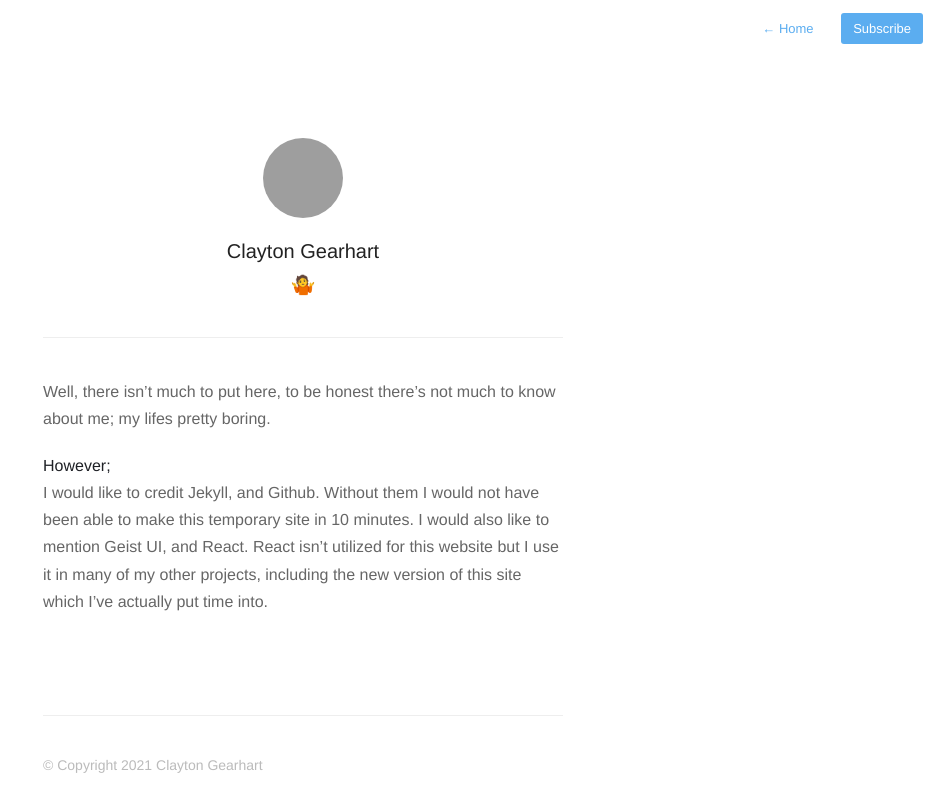
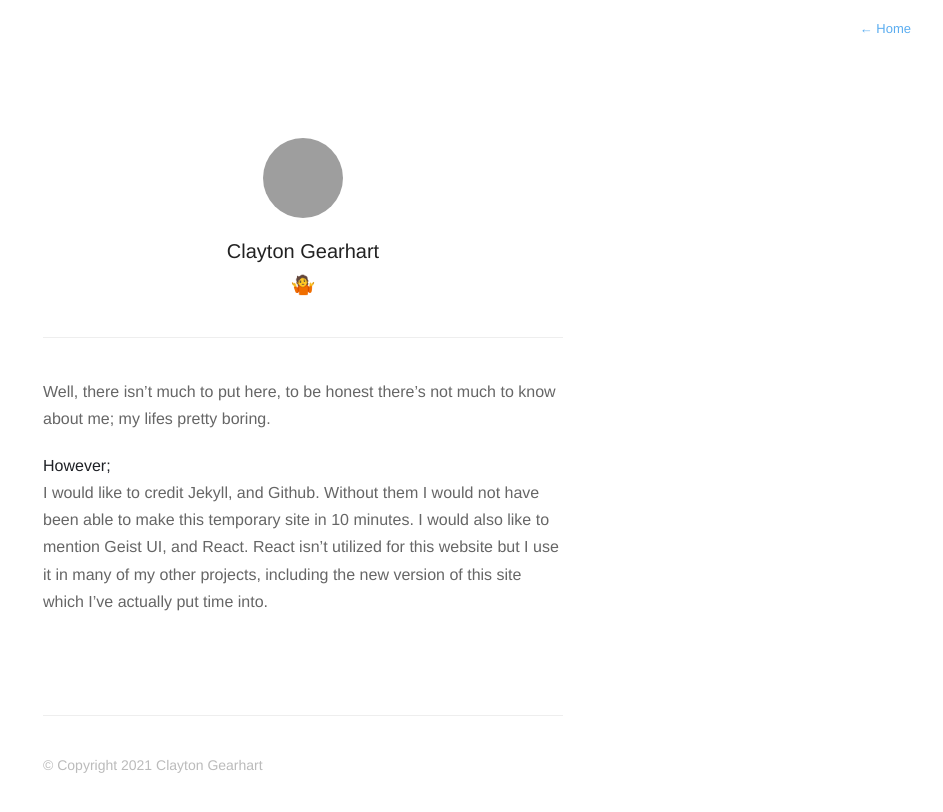
Before and after one commit to claytongearhart/claytongearhart.github.io, a Jekyll site: the page built from about.md, in a window 1280 px wide. Shown: the top 812 px of the page, without its empty margins (337-1280 px from the left). Built offline with Jekyll 4.4.1, drawn with Linux system fonts in a browser that asks for light colours; nearby versions of some CDN libraries; grey boxes are pictures that could not be loaded.

Commit message:
Update navigation.html

```diff
--- a/_includes/navigation.html
+++ b/_includes/navigation.html
@@ -6,5 +6,4 @@
     {% if page.url != "/about/" %}
         <a href="{{ "/" | relative_url  }}about">About </a>
     {% endif %}
-    <a class="cta" href="{{ "/" | relative_url  }}feed.xml">Subscribe</a>
 </nav>
```
